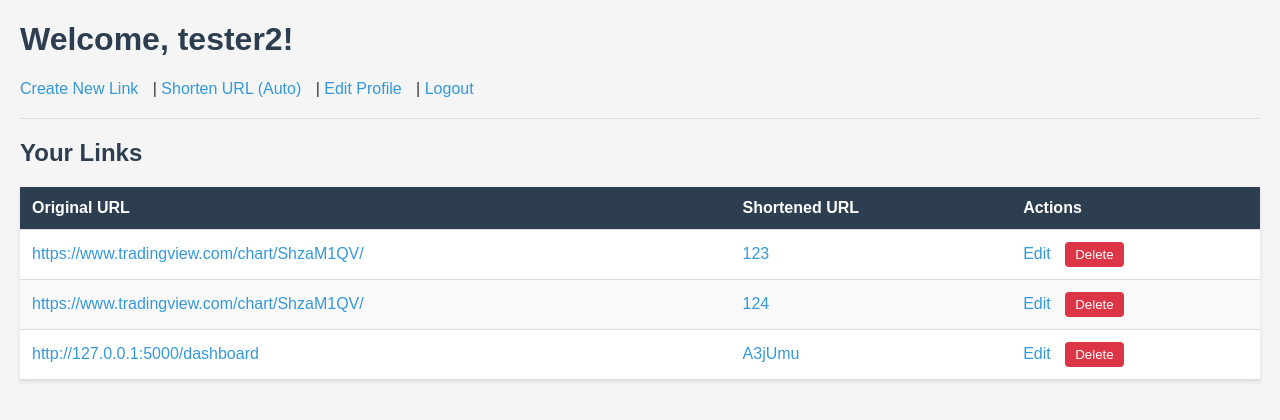
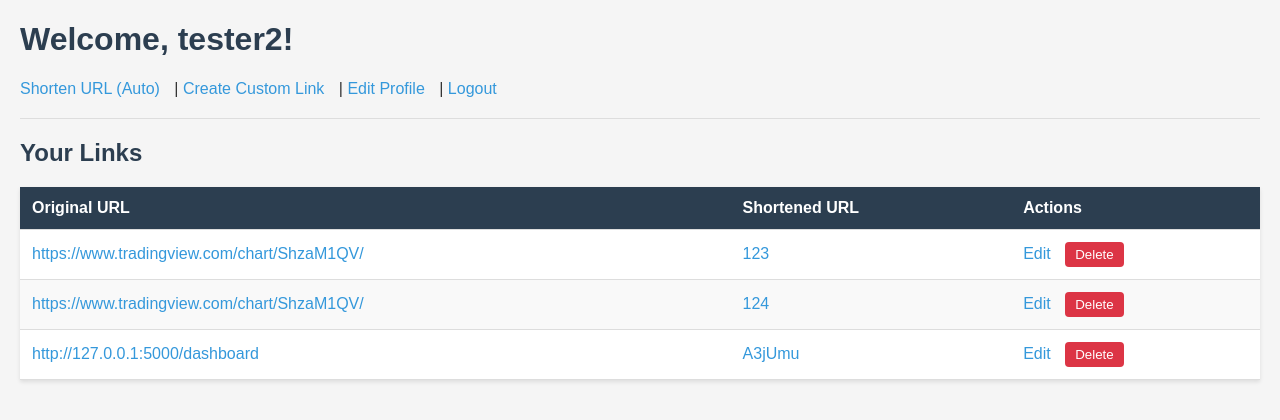
Before and after one commit to dsvhub/url-short-2, a Flask app: page /links in a window 1280 px wide. Shown: the top 420 px of the page. Run offline with Flask 3, Linux system fonts and the light colour scheme; a user stored in the database is signed in.

```diff
--- a/app/templates/linkdash.html
+++ b/app/templates/linkdash.html
@@ -7,8 +7,8 @@
 <body>
     <h1>Welcome, {{ current_user.username }}!</h1>
     <nav>
-        <a href="{{ url_for('main.create_link') }}">Create New Link</a> |
-        <a href="{{ url_for('main.shorten_url') }}">Shorten URL (Auto)</a> |
+        <a href="{{ url_for('main.shorten') }}">Shorten URL (Auto)</a> |
+        <a href="{{ url_for('main.create_link') }}">Create Custom Link</a> |
         <a href="{{ url_for('main.edit_user', user_id=current_user.id) }}">Edit Profile</a> |
         <a href="{{ url_for('main.logout') }}">Logout</a>
     </nav>
```
